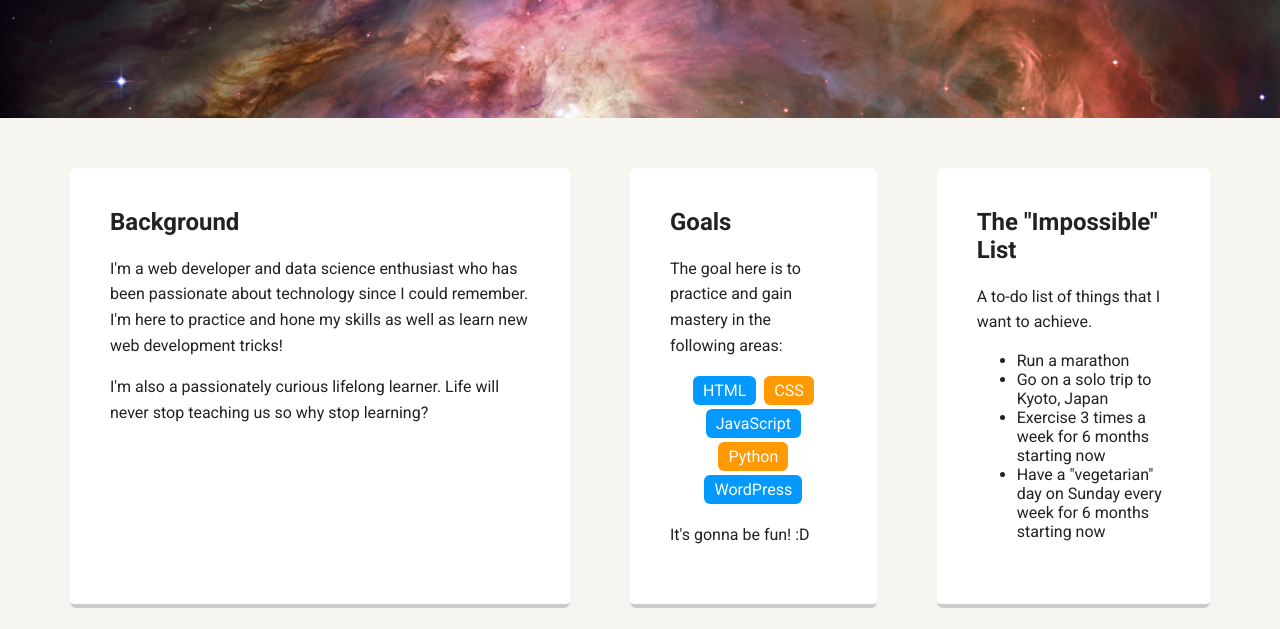
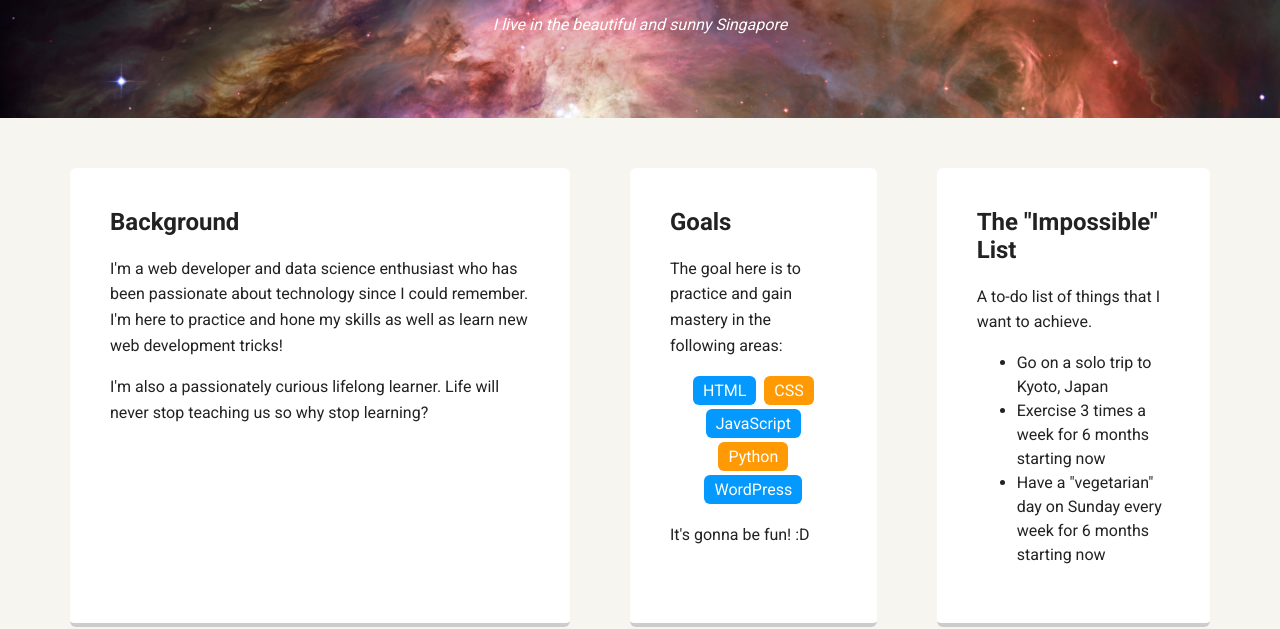
Before and after one commit to bellaratmelia/Project-1---Personal-Profile-Page, a plain HTML site: page index.html in a window 1280 px wide. Shown: the part 352-981 px from the top of the page. Drawn offline with Linux system fonts and the light colour scheme; a web font is replaced by a local one.

Commit message:
changed profile pic + styling
- border changed to purple on hover
- adjusted line-height for “The Impossible List”
- edited content for “the Impossible List”

```diff
--- a/index.html
+++ b/index.html
@@ -47,7 +47,6 @@
         <h2>The "Impossible" List</h2>
         <p>A to-do list of things that I want to achieve.</p>
         <ul class="impossible-list">
-          <li>Run a marathon</li>
           <li>Go on a solo trip to Kyoto, Japan</li>
           <li>Exercise 3 times a week for 6 months starting now</li>
           <li>Have a "vegetarian" day on Sunday every week for 6 months starting now</li>
--- a/styles.css
+++ b/styles.css
@@ -108,7 +108,7 @@ header .profile-image:hover {
   transition: all .5s;
 }
 .card:hover {
-  border-color: #6495ed;
+  border-color: purple;
 }
 
 ul.skills {
@@ -217,3 +217,7 @@ a.social:hover {
 .project-image {
   width: 100%;
 }
+
+.impossible-list {
+  line-height: 1.5;
+}
```
Also changed, not shown: images/me.jpg (added).
